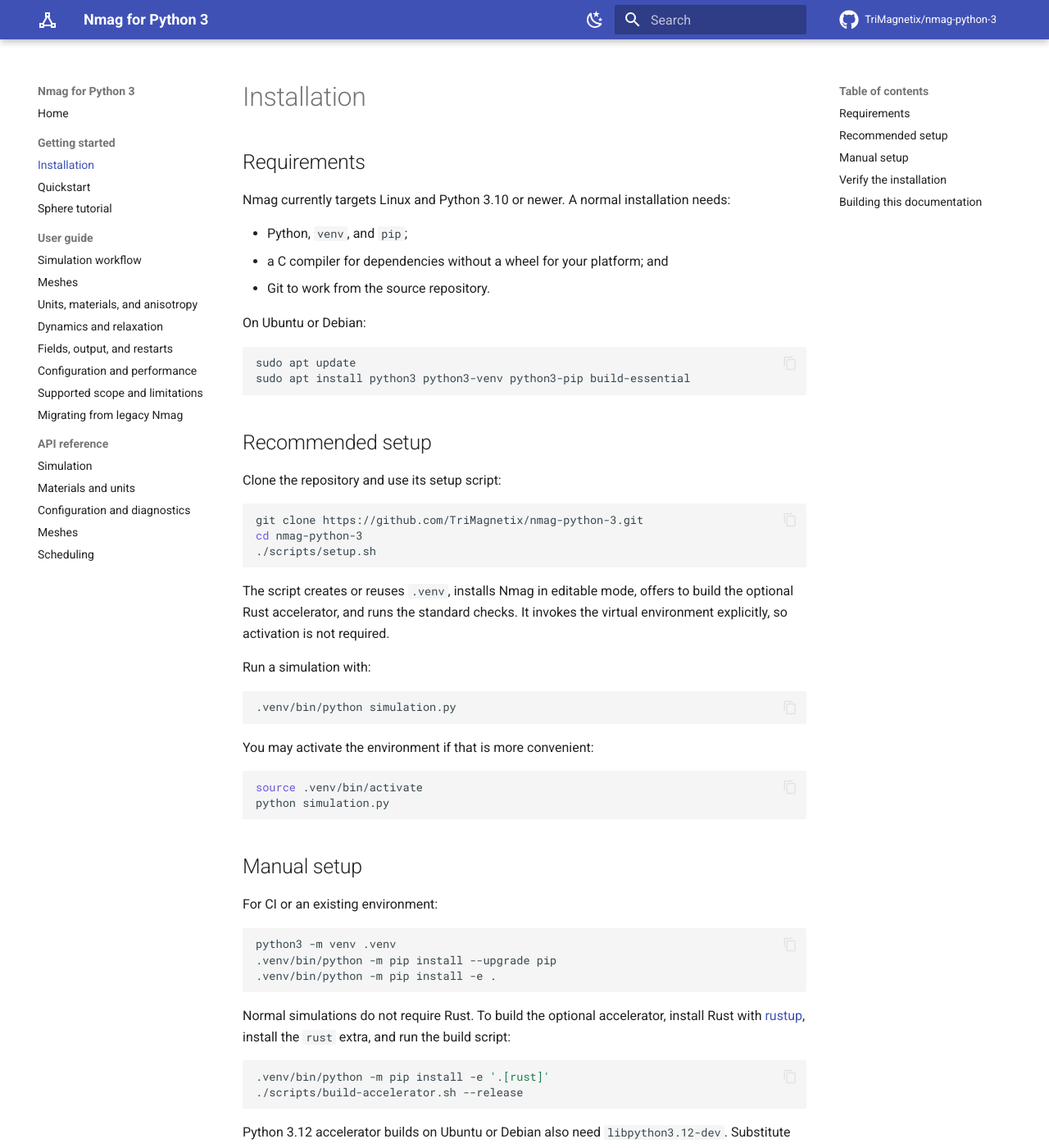
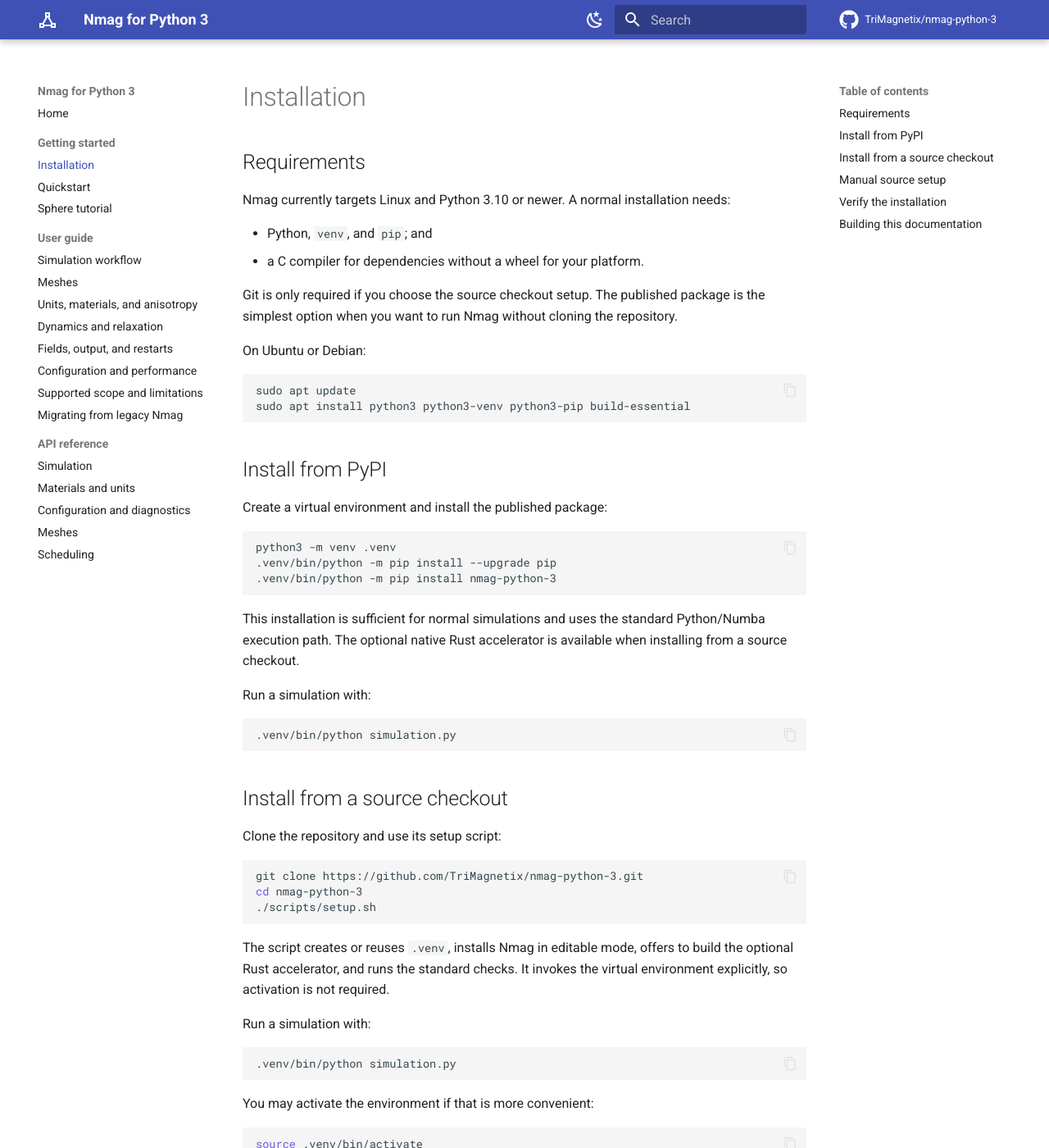
Before and after one commit to TriMagnetix/nmag-python-3, an MkDocs documentation site: the page built from docs/getting-started/installation.md, in a window 1280 px wide and 1400 px high. Shown: the whole window at 82% size. Built offline with MkDocs 1.6.1 and Material for MkDocs 9.7.7, drawn with Linux system fonts in a browser that asks for light colours; comment, search, counter and statistics services are not loaded.

Commit message:
docs: document PyPI installation

````diff
--- a/docs/getting-started/installation.md
+++ b/docs/getting-started/installation.md
@@ -5,9 +5,12 @@
 Nmag currently targets Linux and Python 3.10 or newer. A normal installation
 needs:
 
-- Python, `venv`, and `pip`;
-- a C compiler for dependencies without a wheel for your platform; and
-- Git to work from the source repository.
+- Python, `venv`, and `pip`; and
+- a C compiler for dependencies without a wheel for your platform.
+
+Git is only required if you choose the source checkout setup. The published
+package is the simplest option when you want to run Nmag without cloning the
+repository.
 
 On Ubuntu or Debian:
 
@@ -16,7 +19,27 @@
 sudo apt install python3 python3-venv python3-pip build-essential
 ```
 
-## Recommended setup
+## Install from PyPI
+
+Create a virtual environment and install the published package:
+
+```bash
+python3 -m venv .venv
+.venv/bin/python -m pip install --upgrade pip
+.venv/bin/python -m pip install nmag-python-3
+```
+
+This installation is sufficient for normal simulations and uses the standard
+Python/Numba execution path. The optional native Rust accelerator is available
+when installing from a source checkout.
+
+Run a simulation with:
+
+```bash
+.venv/bin/python simulation.py
+```
+
+## Install from a source checkout
 
 Clone the repository and use its setup script:
 
@@ -43,7 +66,7 @@
 python simulation.py
 ```
 
-## Manual setup
+## Manual source setup
 
 For CI or an existing environment:
 
````
Also changed, not shown: README.md (+19 -1 lines), docs/getting-started/quickstart.md (+1 -1 lines).
